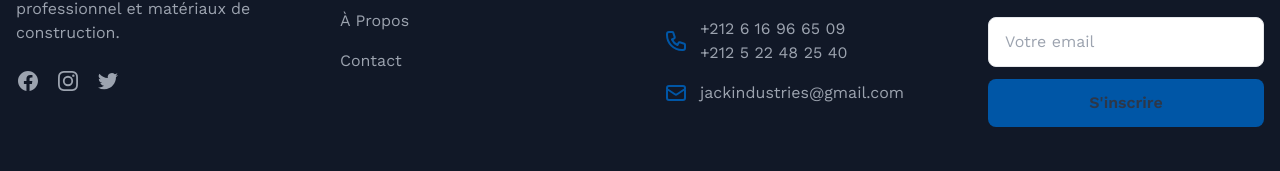
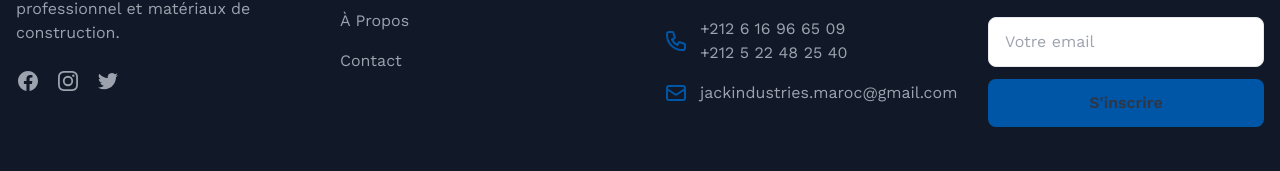
Before and after one commit to WangIk/groupe-scolaire-odyssee, a Next.js app: page / in a window 1280 px wide. Shown: the part 4710-4881 px from the top of the page. Built offline with nearby package versions, Linux system fonts and the light colour scheme.

Commit message:
Update Footer.tsx

```diff
--- a/src/app/components/Footer.tsx
+++ b/src/app/components/Footer.tsx
@@ -116,7 +116,7 @@ const Footer = () => {
                   <svg className="h-6 w-6 flex-shrink-0 text-primary" fill="none" viewBox="0 0 24 24" stroke="currentColor">
                     <path strokeLinecap="round" strokeLinejoin="round" strokeWidth={2} d="M3 8l7.89 5.26a2 2 0 002.22 0L21 8M5 19h14a2 2 0 002-2V7a2 2 0 00-2-2H5a2 2 0 00-2 2v10a2 2 0 002 2z" />
                   </svg>
-                  <span>jackindustries@gmail.com</span>
+                  <span>jackindustries.maroc@gmail.com</span>
                 </li>
               </ul>
             </motion.div>
```
